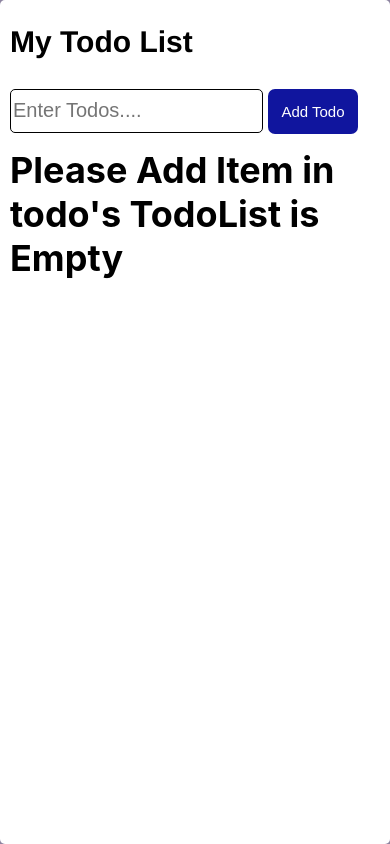
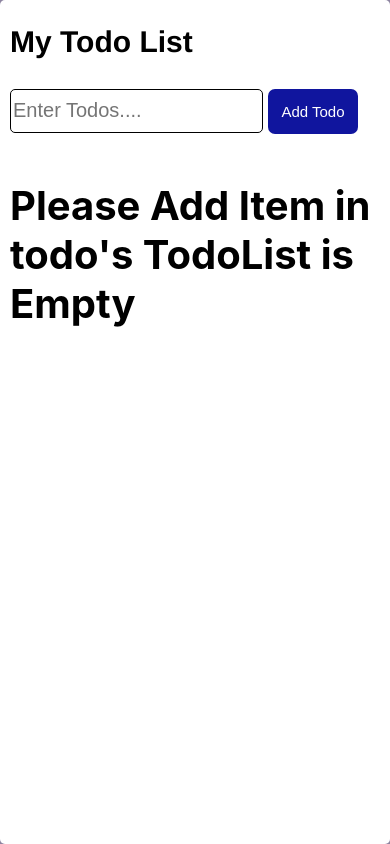
Before and after one commit to pandyjii/Redux-Todo, a React (Create React App) app: page / in a window 390 px wide. Built offline with nearby package versions, Linux system fonts and the light colour scheme.

Commit message:
new change

```diff
--- a/src/Component/Todo.css
+++ b/src/Component/Todo.css
@@ -306,8 +306,8 @@ h2{
     justify-content: center;
     align-items: center;
     flex-wrap: wrap;
-    font-size: 18px;
-    margin-top: -20px;
+    font-size: 20px;
+    margin-top: 10px;
 }
 
 
--- a/src/Component/Todo.js
+++ b/src/Component/Todo.js
@@ -61,6 +61,7 @@ return(
 
 
     <div className='todo-container'>
+
    {/* Render TodoItem */}
        {
          todos && todos.length>0?
```
